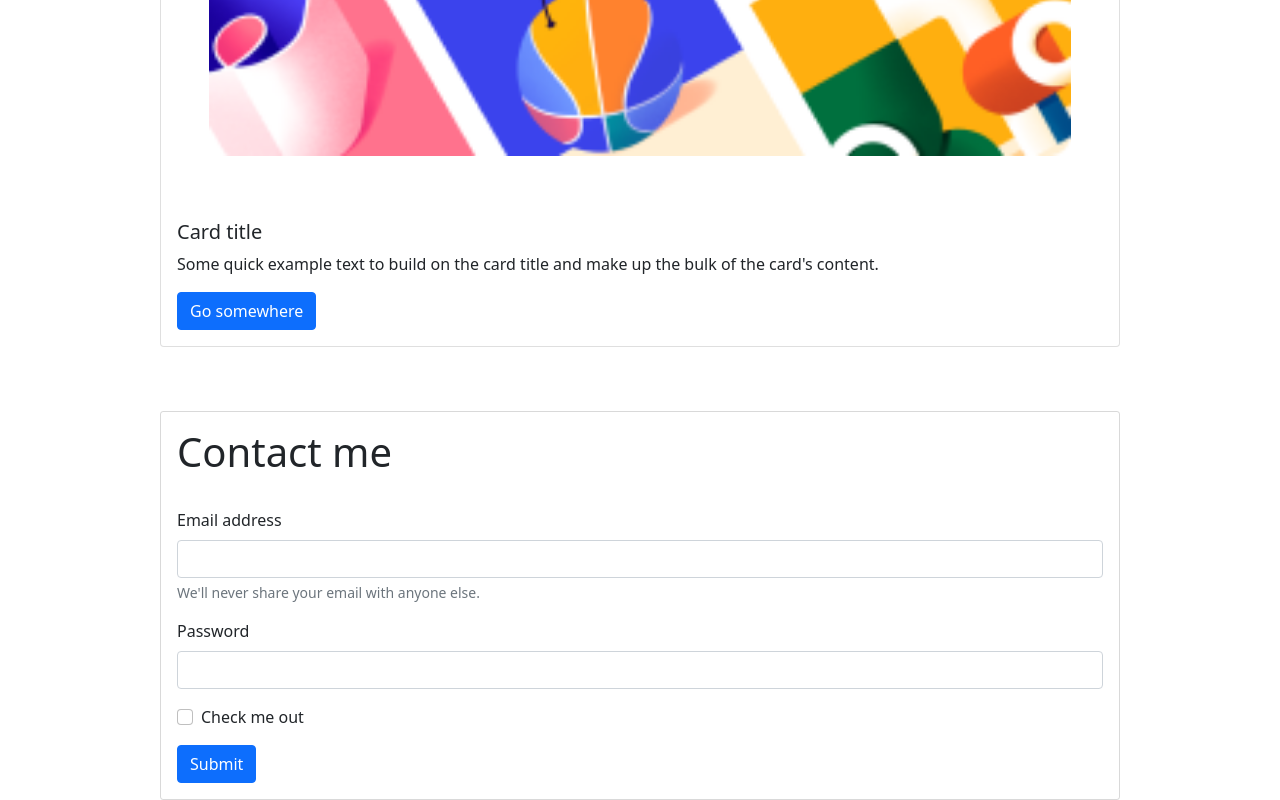
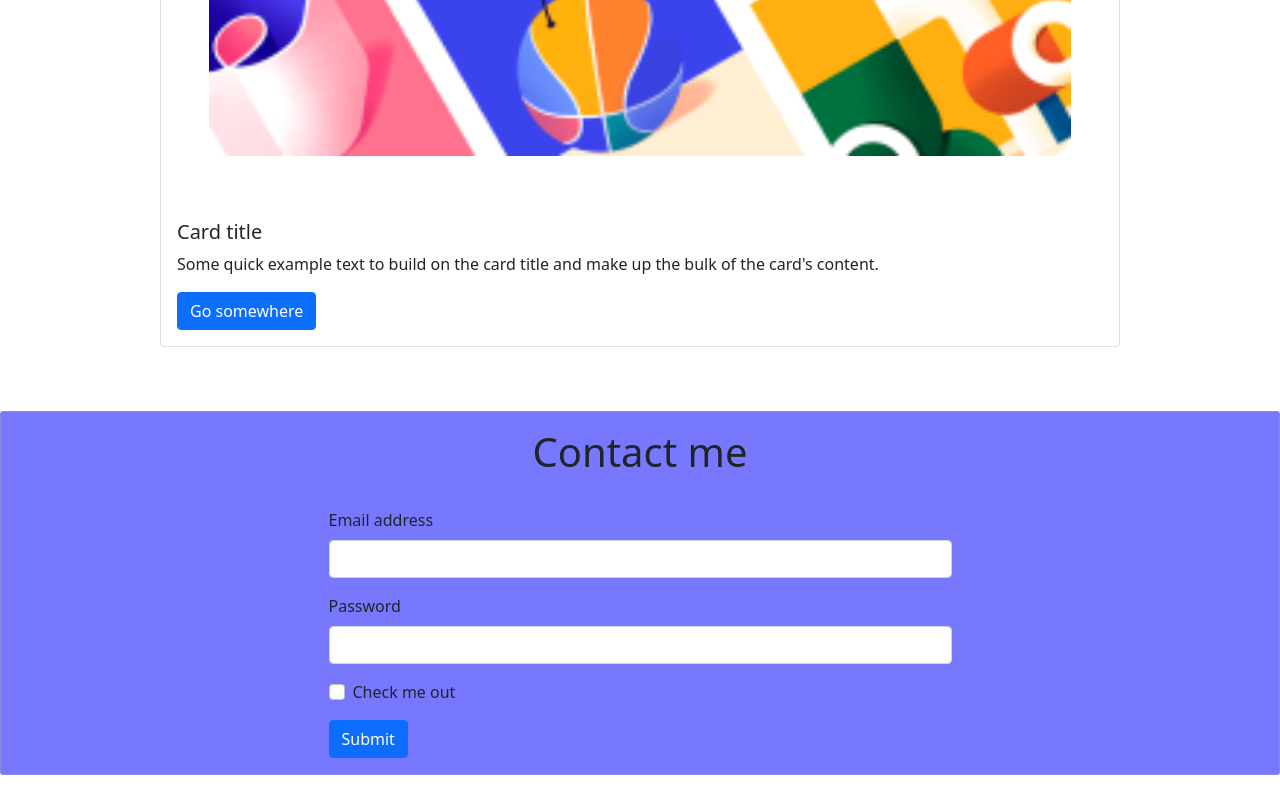
Before and after one commit to StevenWafeek/Project-Bootstrap-Portfolio, a plain HTML site: page index.html in a window 1280 px wide. Shown: the part 3808-4608 px from the top of the page. After the commit the page ends 4583 px from the top, so only its background shows below. Drawn offline with nearby package versions, Linux system fonts and the light colour scheme.

Commit message:
Add footer updates

```diff
--- a/index.html
+++ b/index.html
@@ -63,7 +63,7 @@
           </div>
         </div>
 
-        <div class="card w-75 h-100" style="width: 18rem; margin: 5%;">
+        <div class="card w-75 h-100" style="width: 18rem; margin: 5%; ">
           <img src="images/multi_post_stories_snapshot.png" class="card-img-top" style="padding: 5%;" alt="...">
           <div class="card-body">
             <h5 class="card-title">Card title</h5>
@@ -71,14 +71,14 @@
             <a href="#" class="btn btn-primary">Go somewhere</a>
           </div>
         </div>
-        <footer id="footer" class="w-75 p-3" style="border: 1px solid rgb(165 165 165 / 42%); border-radius: 3px;">
+      </div>
+      <footer id="footer" class="w-100 p-3 d-flex flex-column align-items-center" style="border: 1px solid rgb(165 165 165 / 42%); border-radius: 3px;background-color: rgb(120, 120, 255);">
         <h1>Contact me</h1>
         <br>
-          <form>
+        <form class="w-50">
           <div class="mb-3">
             <label for="exampleInputEmail1" class="form-label">Email address</label>
             <input type="email" class="form-control" id="exampleInputEmail1" aria-describedby="emailHelp">
-              <div id="emailHelp" class="form-text">We'll never share your email with anyone else.</div>
           </div>
           <div class="mb-3">
             <label for="exampleInputPassword1" class="form-label">Password</label>
@@ -91,7 +91,6 @@
           <button type="submit" class="btn btn-primary">Submit</button>
         </form>
       </footer>
-      </div>
     <script src="https://cdn.jsdelivr.net/npm/bootstrap@5.0.2/dist/js/bootstrap.bundle.min.js" integrity="sha384-MrcW6ZMFYlzcLA8Nl+NtUVF0sA7MsXsP1UyJoMp4YLEuNSfAP+JcXn/tWtIaxVXM" crossorigin="anonymous"></script>
   </body>
 </html>
```
Lines whose indentation alone changed are shown as unchanged.
